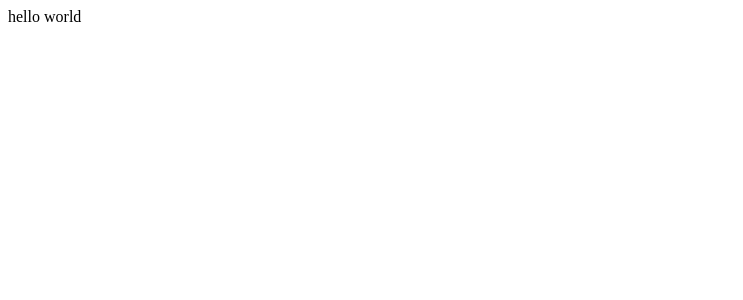
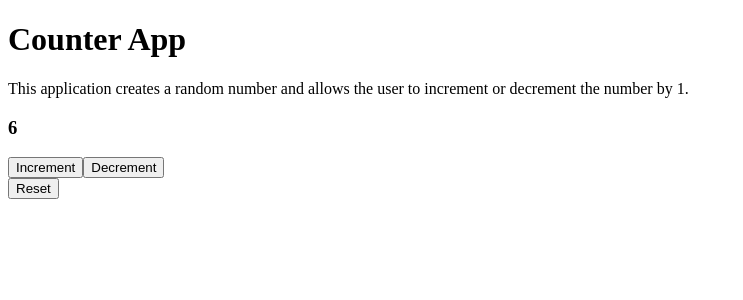
Before and after one commit to ErikssonJoakim/React-project, a React (Create React App) app: page / in a window 1280 px wide. Shown: the top 300 px of the page, without its empty margins (0-743 px from the left). Built offline with nearby package versions, Linux system fonts and the light colour scheme.

Commit message:
feat: implements components and basic functionality for the counter application

```diff
--- a/src/App.tsx
+++ b/src/App.tsx
@@ -1,11 +1,38 @@
-import React from 'react';
+import React, { useState }  from 'react';
+import Header from './components/header'
+import Counter from './components/counter'
+import Button from './components/button'
 
-function App() {
+const App = () => {
+  const header: string = 'Counter App'
+  const description: string = 'This application creates a random number and allows the user to increment or decrement the number by 1.'
+  const minValue: number = 2
+  const maxValue: number = 8
+  const random = (minValue: number, maxValue: number): number => {
+    const num: number = Math.floor(Math.random() * (maxValue - minValue) + minValue)
+    if(num===2) {return num + 1}
+    else {return num}
+  }
+  const [value, setValue] = useState(random(minValue, maxValue))
+
+
   return (
     <div >
-      hello world
+      <div>
+        <Header header={header} description={description}/>
+      </div>
+      <div>
+        <Counter value ={value}/>
+      </div>
+      <div>
+        <Button name='Increment' onClick={() => {setValue(value + 1)}}/>
+        <Button name='Decrement' onClick={() => {setValue(value - 1)}}/>
+      </div>
+      <div>
+        <Button name='Reset' onClick={() => {setValue(0)}}/>
+      </div>
     </div>
   );
 }
 
-export default App;
+export default App
--- /dev/null
+++ b/src/components/button.tsx
@@ -0,0 +1,5 @@
+const Button = ({name, onClick}: any) => (
+    <button onClick={onClick}>{name}</button>
+)
+
+export default Button
--- /dev/null
+++ b/src/components/counter.tsx
@@ -0,0 +1,5 @@
+const Counter = ({value}: any) => (
+    <h3>{value}</h3>
+)
+
+export default Counter
--- /dev/null
+++ b/src/components/header.tsx
@@ -0,0 +1,8 @@
+const Header = ({header, description}: any) => (
+    <div>
+        <h1>{header}</h1>
+        <p>{description}</p>
+    </div>
+)
+
+export default Header
```
